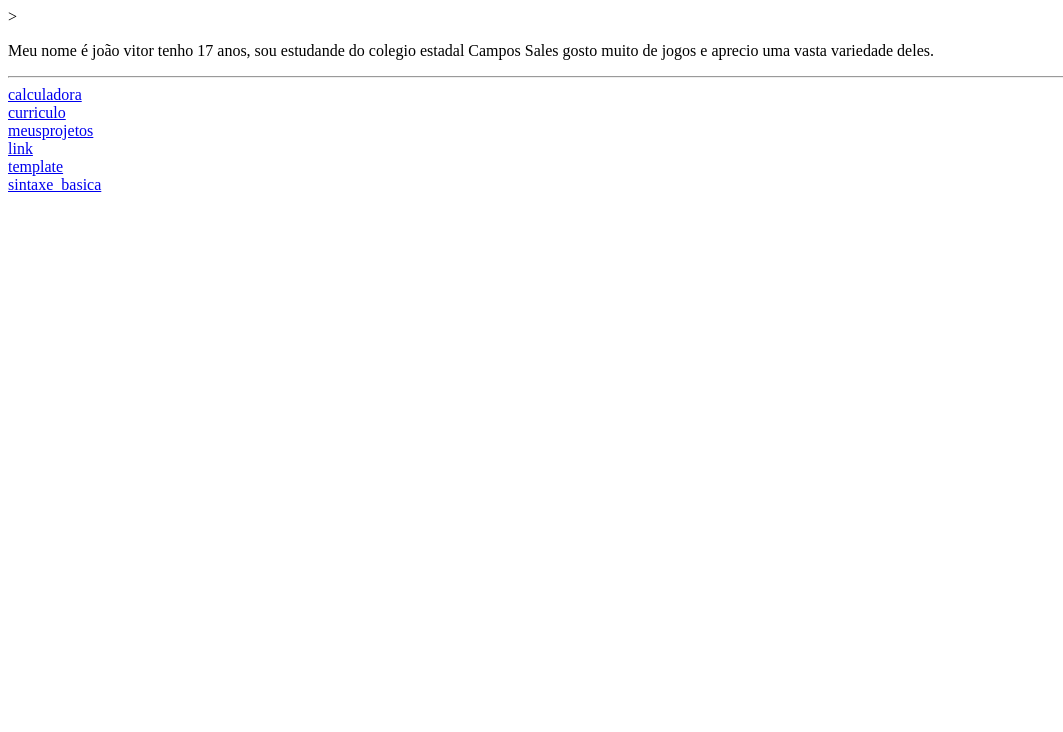
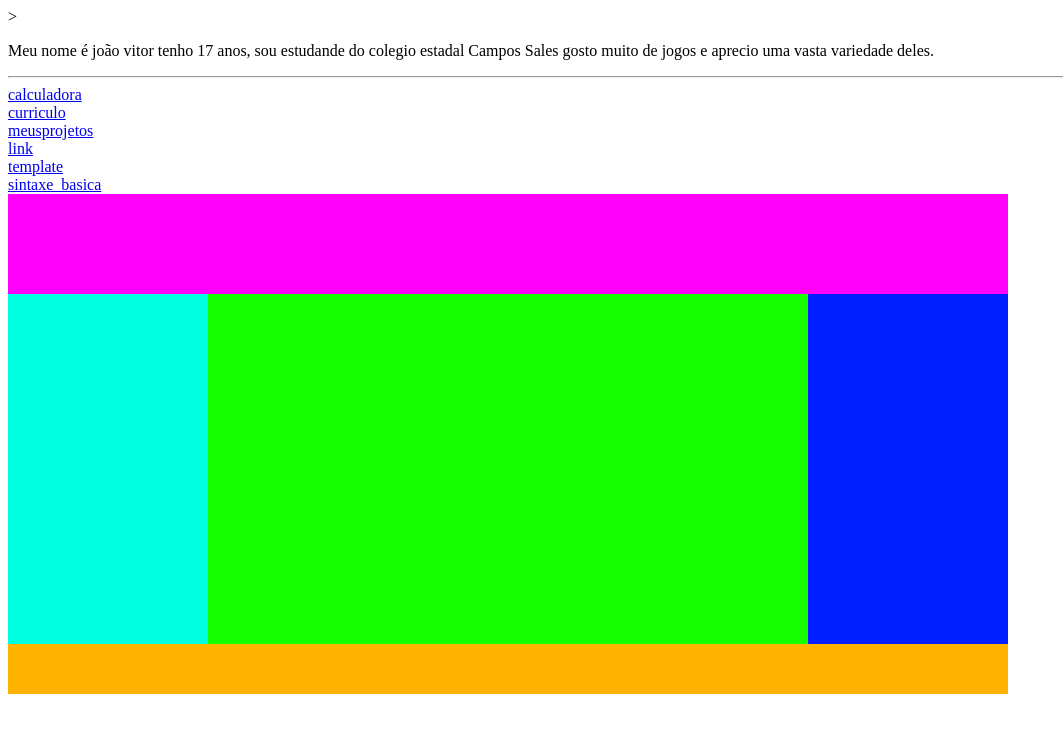
Before and after one commit to francovitor221/matematica2, a plain HTML site: page meusprojetos.html in a window 1280 px wide. Shown: the whole page, without its empty margins (0-1063 px from the left). Drawn offline with nearby package versions, Linux system fonts and the light colour scheme.

Commit message:
Update meusprojetos.html

```diff
--- a/meusprojetos.html
+++ b/meusprojetos.html
@@ -21,4 +21,163 @@
           <a href="template.html">template</a></br>
           <a href="sintaxe_basica.html">sintaxe_basica</a></br>
 
+
          <body>
+
+
+
+
+
+
+
+
+
+
+
+
+
+
+
+
+
+
+
+
+
+
+
+
+
+
+
+
+
+
+
+
+
+
+
+
+
+
+
+
+
+
+
+
+
+
+
+
+
+
+
+
+
+
+
+
+
+
+
+
+
+
+
+
+
+
+
+
+
+
+             <!DOCTYPE html>
+<html lang="pt-br">
+    <head>
+        <title>sintaxe basica</title>
+        <link rel="stylesheet" type="text/css">
+        <script src="jquery.js"></script>
+        <script>
+
+        </script>
+        <style>
+            .site{
+                width:1000px;
+                height:500px;
+                background-color:red;
+            }
+            .header{
+                width:inherit;
+                height:100px;
+                background-color:rgb(255, 0, 251);
+            }
+            .main{
+                width:inherit;
+                height:350px;
+                background-color:rgb(21, 255, 0);
+            }
+            .footer{
+                width:inherit;
+                height:50px;
+                background-color:rgb(255, 179, 0);
+            }
+            .esquerda{
+                width:20%;
+                height:inherit;
+                background-color:rgb(0, 30, 255);
+                display:inline-block;
+                float:right;
+            }
+            .centro{
+                width:600px;
+                height:inherit;
+                background-image:url("");
+                display:inline-block;
+                float:right;
+                border-radius:10%;
+            }
+            .direita{
+                width:20%;
+                height:inherit;
+                background-color:rgb(0, 255, 225);
+                display:inline-block;
+                float:right;
+            }
+            .foto_esquerda{
+                width:100px;
+                height:100px;
+                background-image: url("https://i.pinimg.com/736x/9e/e0/79/9ee0796ee87f8ae9a18b7eb3fee14f7d.jpg&quot;);
+                margin-left: 50px;
+                margin-top: 125px;
+            }
+            .foto_direita{
+                width:100px;
+                height:100px;
+                background-image: url("https://i.pinimg.com/736x/9e/e0/79/9ee0796ee87f8ae9a18b7eb3fee14f7d.jpg&quot;);
+                margin-left: 50px;
+                margin-top: 125px;
+            }
+        </style>
+    </head>
+    <body>
+        <div class="site">
+            <div class="header">
+
+            </div>
+            <div class="main">
+                <div class="esquerda">
+                    <div class="foto_esquerda"></div>
+                </div>
+                <div class="centro"></div>
+                <div class="direita">
+                    <div class="foto_direita"></div>
+                </div>
+            </div>
+            <div class="footer">
+
+            </div>
+        </div>
+    </body>
+</html>
```
